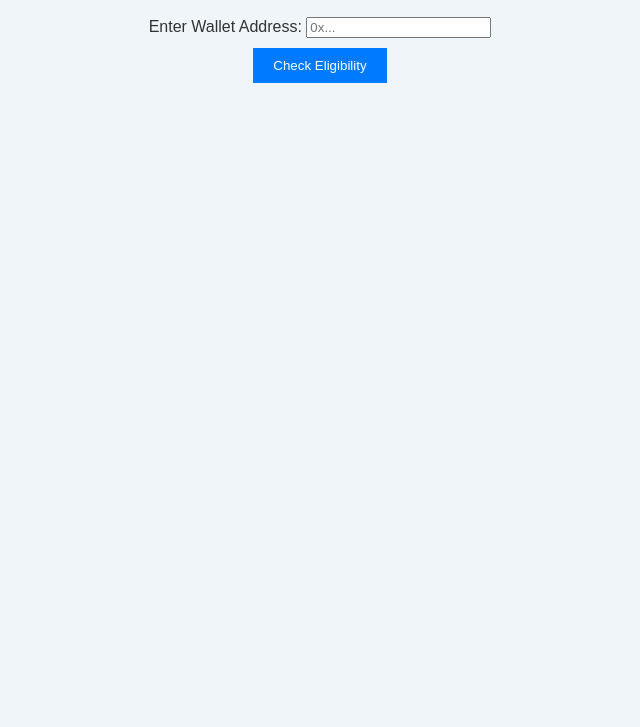
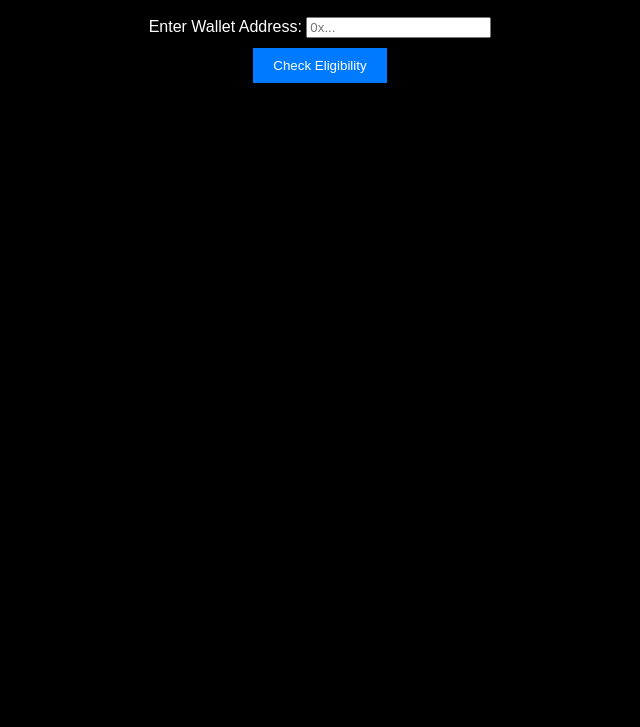
Before and after one commit to Hackon9/walletchecker, a plain HTML site: page index.html in a window 1280 px wide. Shown: the part 73-800 px from the top of the page, without its empty margins (320-960 px from the left). Drawn offline with Linux system fonts and the light colour scheme.

Commit message:
Update index.html

```diff
--- a/index.html
+++ b/index.html
@@ -7,8 +7,8 @@
         body {
             font-family: Arial, sans-serif;
             text-align: center;
-            background-color: #f0f5f9; /* Light blue background */
-            color: #333; /* Dark text color */
+            background-color: #000; /* Black background */
+            color: #fff; /* White text color */
         }
         h1 {
             color: #007BFF; /* Blue heading color */
```
